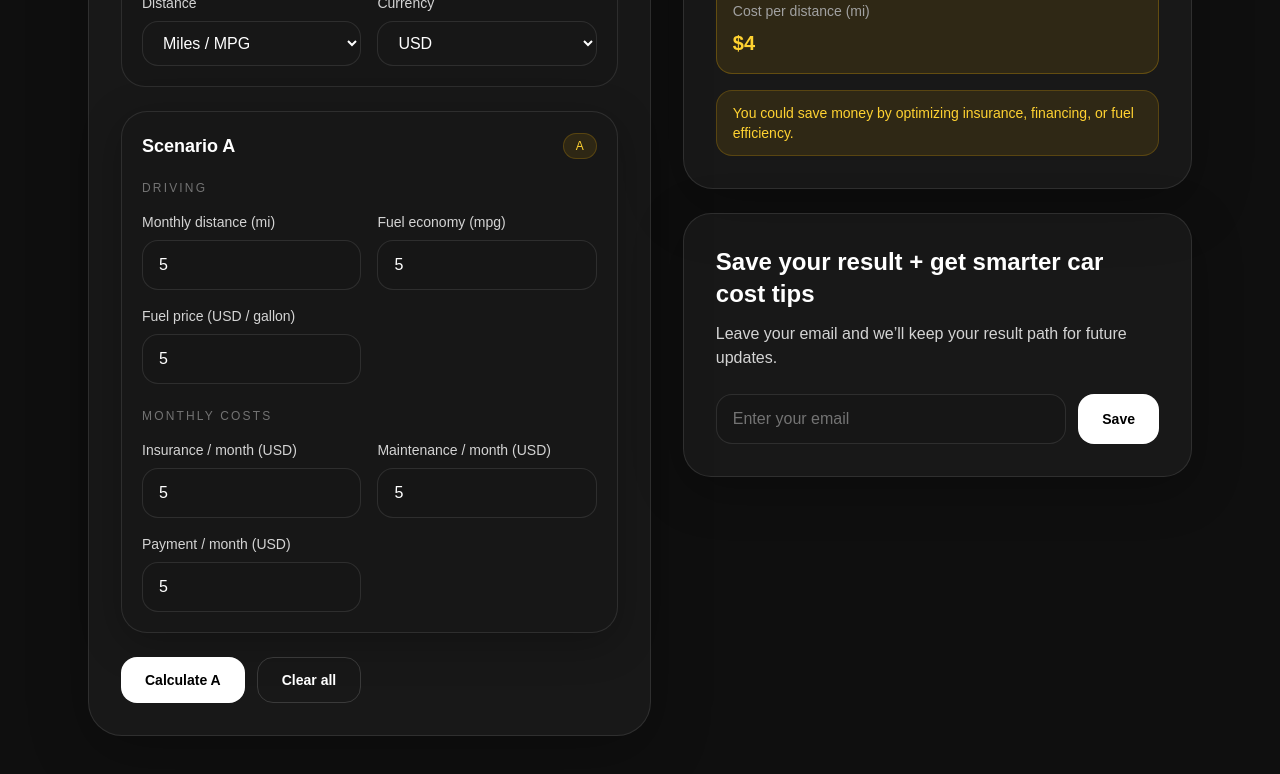
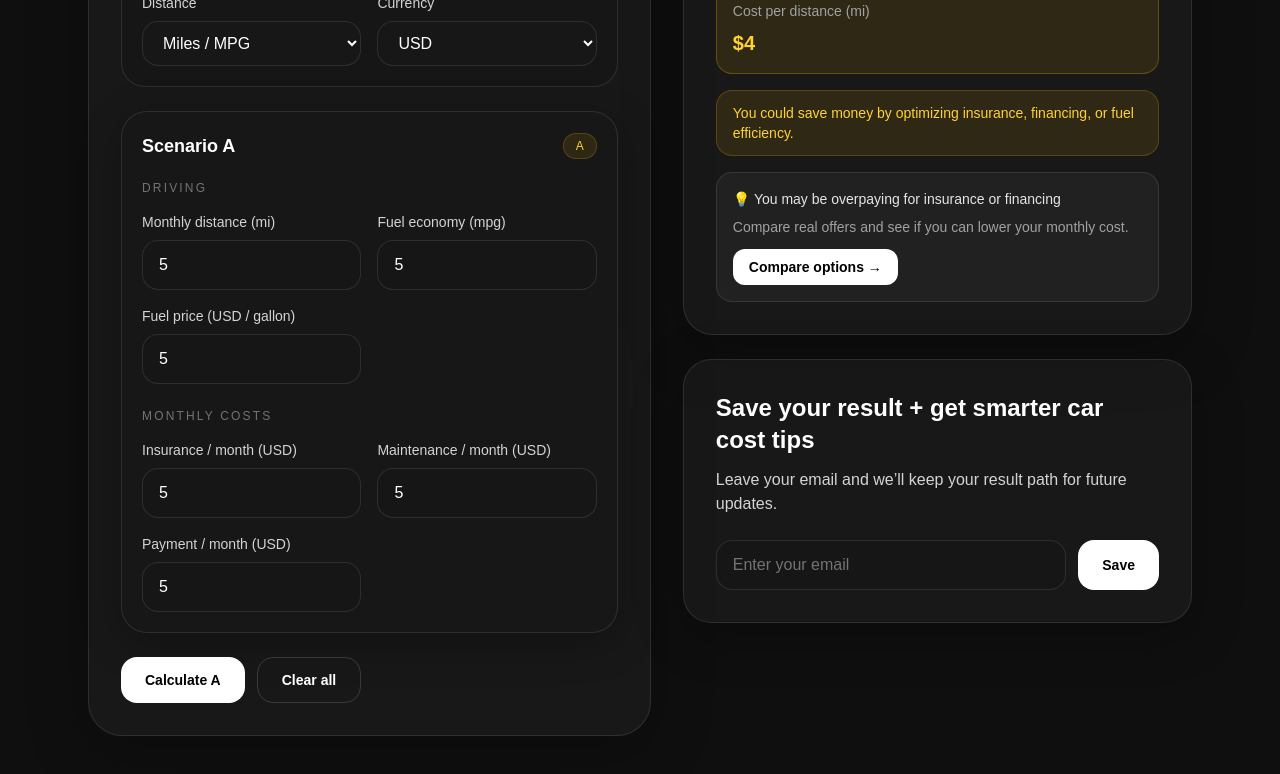
Before and after one commit to vasko700/carcost, a Next.js app: page / in a window 1280 px wide. Both pictures are taken after typing "5", "5", "5", "5", "5", "5" into the empty fields and a click on the button "Calculate A". Shown: the part 1268-2042 px from the top of the page. Built offline with nearby package versions, Linux system fonts and the light colour scheme.

Commit message:
add monetization block

```diff
--- a/app/page.tsx
+++ b/app/page.tsx
@@ -118,6 +118,10 @@ export default function Home() {
       emailError: "Something went wrong. Please try again.",
       nudge:
         "You could save money by optimizing insurance, financing, or fuel efficiency.",
+      dealsTitle: "You may be overpaying for insurance or financing",
+      dealsText:
+        "Compare real offers and see if you can lower your monthly cost.",
+      dealsButton: "Compare options →",
     },
     ru: {
       brand: "CarCost",
@@ -185,6 +189,10 @@ export default function Home() {
       emailError: "Что-то пошло не так. Попробуй ещё раз.",
       nudge:
         "Ты можешь снизить расходы за счёт страховки, финансирования или расхода топлива.",
+      dealsTitle: "Возможно, ты переплачиваешь за страховку или финансирование",
+      dealsText:
+        "Сравни предложения и проверь, можно ли снизить ежемесячные расходы.",
+      dealsButton: "Сравнить предложения →",
     },
   }[language];
 
@@ -539,26 +547,26 @@ export default function Home() {
         <div className="mt-4 rounded-2xl border border-amber-400/20 bg-amber-400/10 px-4 py-3 text-sm font-medium text-amber-300">
           {t.nudge}
         </div>
-      </div>
-    );
-  }
+
         <div className="mt-4 rounded-2xl border border-white/10 bg-white/[0.04] p-4">
-  <p className="text-sm text-neutral-300">
-    💡 You may be overpaying for insurance or financing.
+          <p className="text-sm font-medium text-neutral-200">
+            💡 {t.dealsTitle}
           </p>
 
-  <p className="mt-2 text-xs text-neutral-500">
-    Compare real offers and see if you can lower your monthly cost.
-  </p>
+          <p className="mt-2 text-sm text-neutral-400">{t.dealsText}</p>
 
           <a
             href="https://www.google.com/search?q=car+insurance+comparison"
             target="_blank"
+            rel="noopener noreferrer"
             className="mt-3 inline-block rounded-xl bg-white px-4 py-2 text-sm font-semibold text-black hover:opacity-90"
           >
-    Compare options →
+            {t.dealsButton}
           </a>
         </div>
+      </div>
+    );
+  }
 
   const canCompare = resultA && resultB;
 
@@ -749,7 +757,9 @@ export default function Home() {
                 </div>
               </div>
 
-              <div className="mt-6">{renderScenarioCard(t.scenarioA, "A", scenarioA)}</div>
+              <div className="mt-6">
+                {renderScenarioCard(t.scenarioA, "A", scenarioA)}
+              </div>
 
               {showCompare && (
                 <div className="mt-4">
```
Lines whose indentation alone changed are shown as unchanged.
